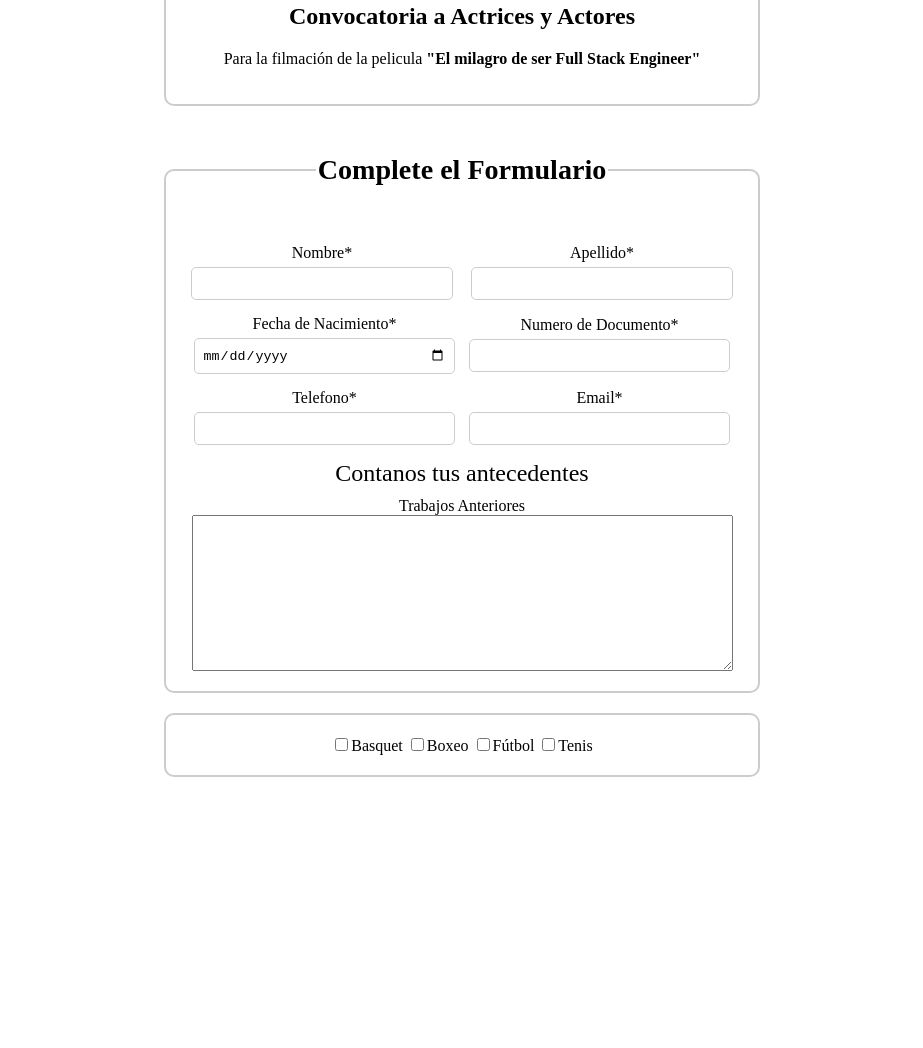
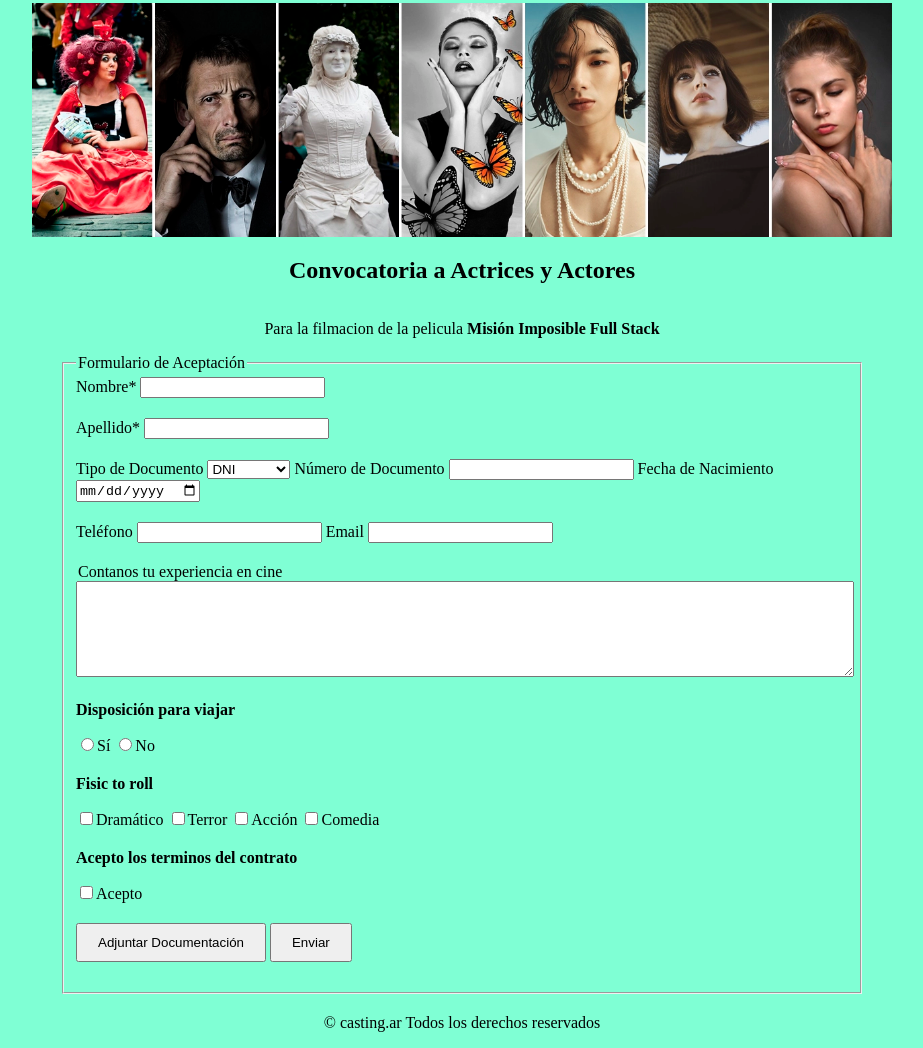
Before and after one commit to mscervino/formulario-pelicula, a website built with Vite: page index.html in a window 1280 px wide. Shown: the part 336-1384 px from the top of the page, without its empty margins (178-1101 px from the left). Before the commit the page ends 1121 px from the top, so only its background shows below. Built offline with nearby package versions, Linux system fonts and the light colour scheme.

Commit message:
avance formulario cine

```diff
--- a/css/estilos-peliculas.css
+++ b/css/estilos-peliculas.css
@@ -1,103 +1,65 @@
+/* Estilos generales */
 body {
-
+  background-color: aquamarine;
+  margin: 0;
+  padding: 0;
 }
 
-h1 {
+.logo,
+.imagen,
+.convocatoria,
+.formulario {
+  margin-left: 150px;
+  margin-right: 150px;
+  display: flex;
+  flex-direction: column;
+  align-items: center;
+}
+
+.logo img {
+  margin-left: auto;
+  margin-right: auto;
+  margin-top: 20px;
+}
+
+.imagen {
+  margin-top: 10px;
+}
+/* Estilos para el formulario */
+.formulario {
   text-align: center;
 }
 
-.fotocabecera {
-  display: 70%;
-  margin-right: 70px;
-  margin-left: 70px;
-  margin-top: 20px;
-  text-align: center;
-}
-
-.foto1 {
-  width: 100%; /* Establece el ancho de la imagen al 100% del contenedor */
-  height: auto; /* Permite que la altura se ajuste automáticamente para mantener la proporción */
+.formulario form {
+  display: inline-block;
+  width: 100%;
+  text-align: left;
 }
 
 .campo {
-  display: inline-block;
+  margin-bottom: 20px;
 }
 
-.fotocabecera {
-  margin: 0 auto;
-  max-width: 600px;
+/* Estilos para el botón */
+button {
+  padding: 10px 20px;
+}
+
+/* Estilos para el footer */
+footer {
+  text-align: center;
   margin-top: 20px;
 }
 
 fieldset {
-  border: 2px solid #ccc;
-  padding: 20px;
-  border-radius: 10px;
-}
-
-legend {
-  font-size: 1.5em;
-  margin-bottom: 10px;
-}
-
-.formulario {
-  display: flex;
-  flex-wrap: wrap;
-  justify-content: space-between;
-}
-
-.campo {
-  width: calc(
-    50% - 5px
-  ); /* Restamos 5px para tener un pequeño espacio entre los campos */
-  margin-bottom: 15px;
-}
-
-.campo label {
-  display: block;
-  margin-bottom: 5px;
-}
-
-.campo input {
-  width: 90%;
-  padding: 8px;
-  border: 1px solid #ccc;
-  border-radius: 5px;
-}
-
-/* Agregamos margen derecho solo al primer campo */
-.campo:first-child {
-  margin-right: 5px; /* 5px de margen entre los campos */
-}
-
-input[type='submit'] {
-  background-color: #4caf50;
-  color: white;
-  padding: 10px 15px;
-  border: none;
-  border-radius: 5px;
-  cursor: pointer;
-}
-
-input[type='reset'] {
-  background-color: #f44336;
-  color: white;
-  padding: 10px 15px;
-  border: none;
-  border-radius: 5px;
-  cursor: pointer;
-  margin-left: 10px;
-}
-
-input::placeholder {
-  color: #999; /* Color gris para el placeholder */
-}
-
-section {
-  text-align: center; /* Centra el contenido del section */
+  margin-left: 90px;
+  margin-right: 90px;
+  display: flexbox;
 }
 
 textarea {
-  margin: 0 auto; /* Centra el textarea horizontalmente */
-  display: block; /* Para que el margin auto funcione */
+  width: 100%; /* Ocupa el ancho completo del contenedor */
+  height: auto; /* Ajusta automáticamente la altura según el contenido */
+  cols: 40; /* Número de columnas */
+  rows: 100; /* Número de filas */
 }
--- a/index.html
+++ b/index.html
@@ -6,81 +6,120 @@
     <title>Formularios Pelicula</title>
   </head>
   <body>
-    <header>
-      <h1>CASTING FILM</h1>
+    <!-- Logo -->
+    <header class="logo">
+      <img src="/img/logo2.webp" alt="Logo" width="860" height="309" />
     </header>
 
-    <section class="fotocabecera">
-      <fieldset>
+    <!-- Sección con imagen -->
+    <section class="imagen">
       <img
-          class="foto1"
-          src="public/img/cabecera-form-pelicula.webp"
-          alt="actores"
+        src="/img/cabecera-form-pelicula.webp"
+        alt="Imagen"
+        width="860"
+        height="234"
       />
-      </fieldset>
     </section>
 
-    <section class="fotocabecera">
-      <fieldset>
-        <h2>Convocatoria a Actrices y Actores</h2>
+    <!-- Sección Convocatoria -->
+    <section class="convocatoria">
+      <h1>Convocatoria a Actrices y Actores</h1>
       <p>
-          Para la filmación de la pelicula
-          <strong>"El milagro de ser Full Stack Engineer"</strong>
+        Para la filmacion de la pelicula
+        <strong>Misión Imposible Full Stack</strong>
       </p>
-      </fieldset>
     </section>
 
-    <section class="fotocabecera">
+    <!-- Formulario de Aceptación -->
+    <section class="formulario">
+      <form>
         <fieldset>
-        <legend class="legend"><h3>Complete el Formulario</h3></legend>
-        <form>
+          <legend>Formulario de Aceptación</legend>
           <div class="campo">
             <label for="nombre">Nombre*</label>
             <input type="text" id="nombre" required />
           </div>
-
           <div class="campo">
             <label for="apellido">Apellido*</label>
             <input type="text" id="apellido" required />
           </div>
-
           <div class="campo">
-            <label for="fecha-nacimiento">Fecha de Nacimiento*</label>
-            <input type="date" id="fecha-nacimiento" required />
-          </div>
-
-          <div class="campo">
-            <label for="documento">Numero de Documento*</label>
-            <input type="number" id="documento" required />
-          </div>
-
-          <div class="campo">
-            <label for="telefono">Telefono*</label>
-            <input type="tel" id="telefono" required />
+            <label for="tipo-documento">Tipo de Documento</label>
+            <select id="tipo-documento">
+              <option value="dni">DNI</option>
+              <option value="cedula">Cédula</option>
+              <option value="pasaporte">Pasaporte</option>
+            </select>
+            <label for="numero-documento">Número de Documento</label>
+            <input type="number" id="numero-documento" />
+            <label for="fecha-nacimiento">Fecha de Nacimiento</label>
+            <input type="date" id="fecha-nacimiento" />
           </div>
           <div class="campo">
-            <label for="email">Email*</label>
-            <input type="email" id="email" required />
+            <label for="telefono">Teléfono</label>
+            <input type="tel" id="telefono" />
+            <label for="email">Email</label>
+            <input type="email" id="email" />
           </div>
+          <div class="campo">
+            <legend>Contanos tu experiencia en cine</legend>
+            <textarea id="experiencia" rows="6"></textarea>
+          </div>
+          <div class="campo">
+            <p><strong>Disposición para viajar</strong></p>
 
-          <legend>Contanos tus antecedentes</legend>
-          <div class="campo1">
-            <label for="curricua">Trabajos Anteriores</label>
-            <textarea name="curricua" id="" cols="65" rows="10"></textarea>
+            <label><input type="radio" name="viajar" value="si" />Sí</label>
+            <label><input type="radio" name="viajar" value="no" />No</label>
           </div>
-        </form>
-      </fieldset>
-    </section>
-    <section class="fotocabecera">
-      <fieldset>
-        <div class="opciones">
-          <label><input type="checkbox" />Basquet</label>
-          <label><input type="checkbox" />Boxeo</label>
-          <label><input type="checkbox" />Fútbol</label>
-          <label><input type="checkbox" />Tenis</label>
+          <div class="campo">
+            <p><strong>Fisic to roll</strong></p>
+
+            <label
+              ><input
+                type="checkbox"
+                name="genero"
+                value="dramatico"
+              />Dramático</label
+            >
+            <label
+              ><input
+                type="checkbox"
+                name="genero"
+                value="terror"
+              />Terror</label
+            >
+            <label
+              ><input
+                type="checkbox"
+                name="genero"
+                value="accion"
+              />Acción</label
+            >
+            <label
+              ><input
+                type="checkbox"
+                name="genero"
+                value="comedia"
+              />Comedia</label
+            >
+          </div>
+          <div class="campo">
+            <p><strong>Acepto los terminos del contrato</strong></p>
+
+            <label><input type="checkbox" id="aceptar-terminos" />Acepto</label>
+          </div>
+          <div class="campo">
+            <button type="button">Adjuntar Documentación</button>
+            <button type="submit">Enviar</button>
           </div>
         </fieldset>
+      </form>
     </section>
+
+    <!-- Footer -->
+    <footer>
+      <p>© casting.ar Todos los derechos reservados</p>
+    </footer>
   </body>
 
   <script type="module" src="/main.js"></script>
```
Also changed, not shown: public/img/logo.webp (added), public/img/logo2.webp (added). Lines whose indentation alone changed are shown as unchanged.
